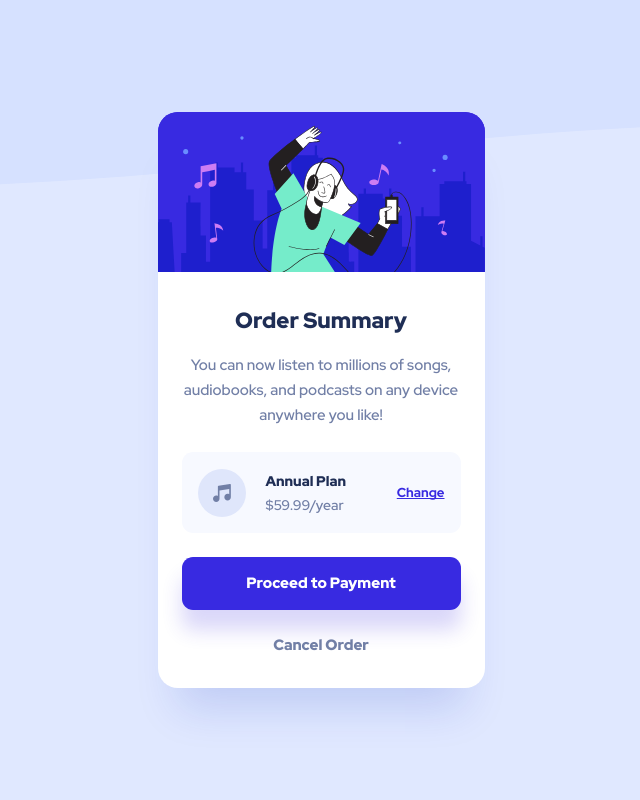
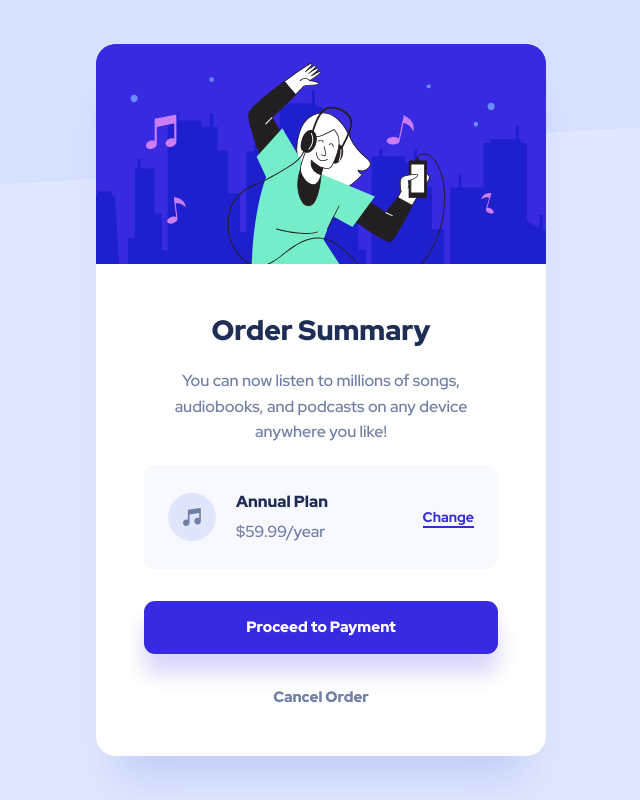
Before and after one commit to Edanriell/OrderSummaryComponent, an Angular app in the folder Client/: page / in a window 1280 px wide. Shown: the whole page, without its empty margins (319-959 px from the left). Built offline with nearby package versions, Linux system fonts and the light colour scheme.

Commit message:
finished tablet ui

```diff
--- a/Client/src/widgets/order-summary/order-summary.less
+++ b/Client/src/widgets/order-summary/order-summary.less
@@ -5,13 +5,22 @@
 	background: var(--white);
 	border-radius: 2rem;
 	max-width: 32.7rem;
+	margin: 0 2.4rem;
+
+	@media (width >= 768px) {
+		max-width: 45rem;
+	}
 }
 
 .order-summary-card__header {
-	border-radius: 20px 20px 0 0;
+	border-radius: 2rem 2rem 0 0;
 	background: var(--violet-glow);
 	max-height: 16rem;
 	overflow: hidden;
+
+	@media (width >= 768px) {
+		max-height: 22rem;
+	}
 }
 
 .order-summary-card__image {
@@ -19,10 +28,19 @@
 	max-width: 32.7rem;
 	position: relative;
 	object-fit: cover;
+
+	@media (width >= 768px) {
+		max-height: 22rem;
+		max-width: 45rem;
+	}
 }
 
 .order-summary-card__content {
 	padding: 3.2rem 2.4rem 2.4rem 2.4rem;
+
+	@media (width >= 768px) {
+		padding: 4.5rem 4.8rem 3.2rem 4.8rem;
+	}
 }
 
 .order-summary-card__title {
@@ -32,6 +50,11 @@
 	text-align: center;
 	color: var(--pico-void);
 	margin-bottom: 1.6rem;
+
+	@media (width >= 768px) {
+		font-size: 2.8rem;
+		margin-bottom: 1.7rem;
+	}
 }
 
 .order-summary-card__text {
@@ -42,6 +65,14 @@
 	text-align: center;
 	color: var(--english-manor);
 	margin-bottom: 2.4rem;
+	padding: 0 0.8rem;
+
+	@media (width >= 768px) {
+		font-size: 1.6rem;
+		line-height: 162%;
+		margin-bottom: 2rem;
+		padding: unset;
+	}
 }
 
 .price-plan {
@@ -52,6 +83,10 @@
 	flex-direction: row;
 	align-items: center;
 	justify-content: flex-start;
+
+	@media (width >= 768px) {
+		padding: 2.5rem 2.4rem 2.5rem 2.4rem;
+	}
 }
 
 .price-plan__icon-wrapper {
@@ -71,6 +106,10 @@
 	margin-left: 2rem;
 	justify-content: flex-start;
 	align-items: flex-start;
+
+	@media (width >= 768px) {
+		row-gap: 0.6rem;
+	}
 }
 
 .price-plan__plan-type {
@@ -78,6 +117,10 @@
 	font-weight: 900;
 	font-size: 1.4rem;
 	color: var(--pico-void);
+
+	@media (width >= 768px) {
+		font-size: 1.6rem;
+	}
 }
 
 .price-plan__plan-price {
@@ -85,20 +128,42 @@
 	font-weight: 500;
 	font-size: 1.4rem;
 	color: var(--english-manor);
+
+	@media (width >= 768px) {
+		font-size: 1.6rem;
+	}
 }
 
 .price-plan__change-plan-link {
 	font-family: var(--font-family), sans-serif;
 	font-weight: 700;
 	font-size: 1.3rem;
-	text-decoration: underline;
+	// text-decoration: underline;
+	text-decoration: none;
 	text-decoration-skip-ink: none;
 	color: var(--violet-glow);
 	margin-left: auto;
+
+	&::after {
+		content: "";
+		margin-top: -0.15rem;
+		display: block;
+		width: 100%;
+		height: 0.15rem;
+		background: currentColor;
+	}
+
+	@media (width >= 768px) {
+		font-size: 1.4rem;
+	}
 }
 
 .order-summary-card__footer {
 	padding: 0 2.4rem 3.2rem 2.4rem;
+
+	@media (width >= 768px) {
+		padding: 0 4.8rem 4.8rem 4.8rem;
+	}
 }
 
 .link {
@@ -128,4 +193,8 @@
 		color: var(--english-manor);
 		padding: 1rem 2rem;
 	}
+
+	@media (width >= 768px) {
+		margin: 3.2rem auto 0 auto;
+	}
 }
```
